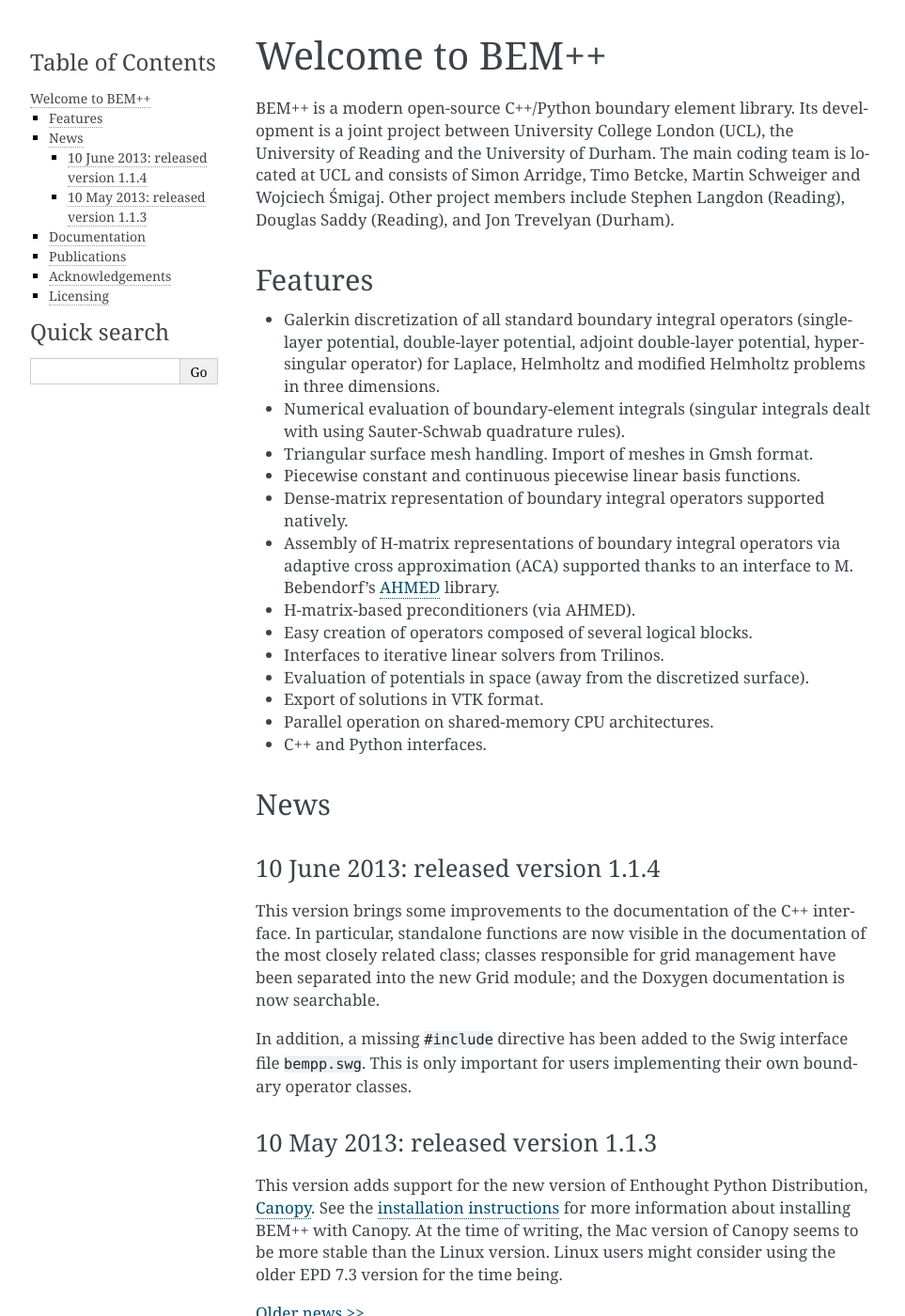
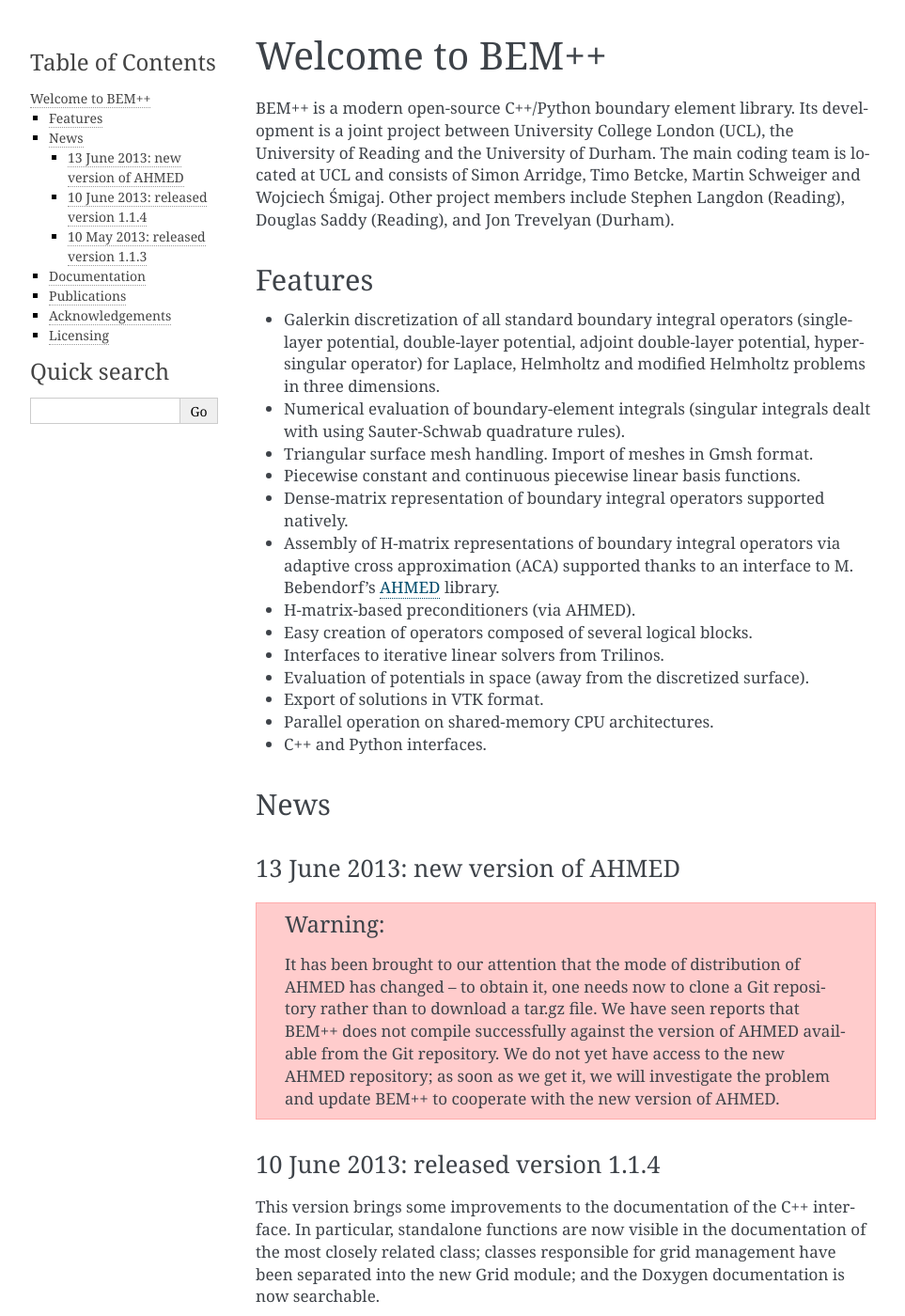
Before and after one commit to evantwout/web, a Sphinx documentation site: the page built from source/index.rst, in a window 1280 px wide and 1400 px high. Shown: the whole window at 94% size, without its empty margins (148-1111 px from the left). Built offline with Sphinx 7.4.7, drawn with Linux system fonts in a browser that asks for light colours; formulas are drawn with MathJax 3.

Commit message:
Added a warning about new version of AHMED.

```diff
--- a/source/index.rst
+++ b/source/index.rst
@@ -51,6 +51,18 @@
 
 News
 ----
+
+13 June 2013: new version of AHMED
+..................................
+
+.. warning:: It has been brought to our attention that the mode
+     of distribution of AHMED has changed -- to obtain it, one needs
+     now to clone a Git repository rather than to download a tar.gz
+     file. We have seen reports that BEM++ does not compile
+     successfully against the version of AHMED available from the Git
+     repository. We do not yet have access to the new AHMED
+     repository; as soon as we get it, we will investigate the problem
+     and update BEM++ to cooperate with the new version of AHMED.
 
 10 June 2013: released version 1.1.4
 ........................................
```
